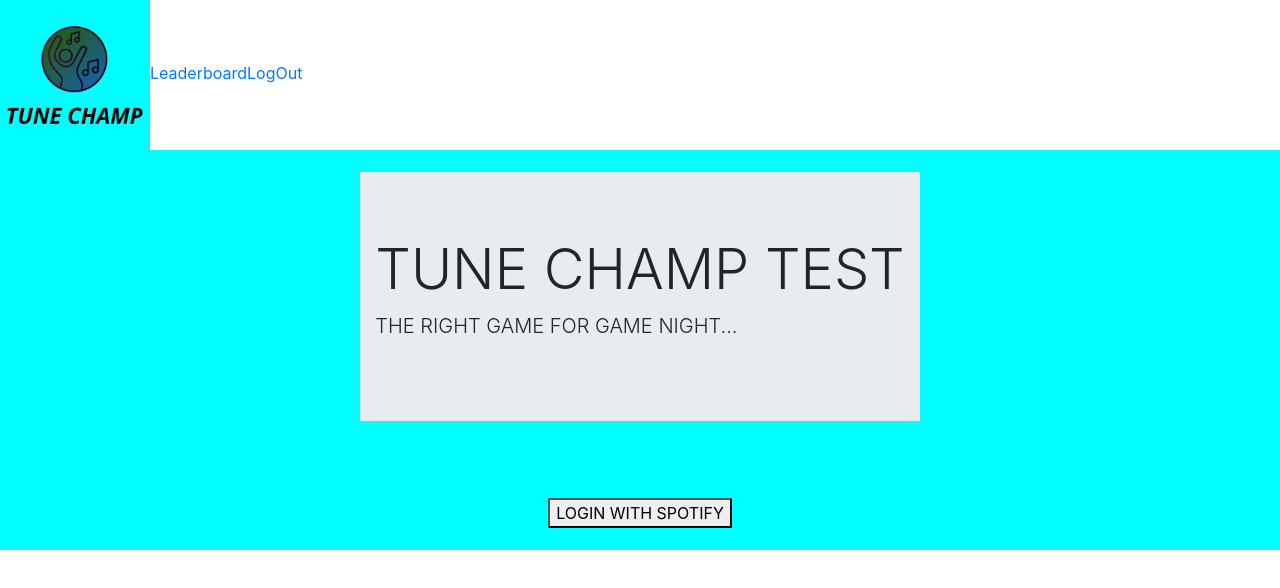
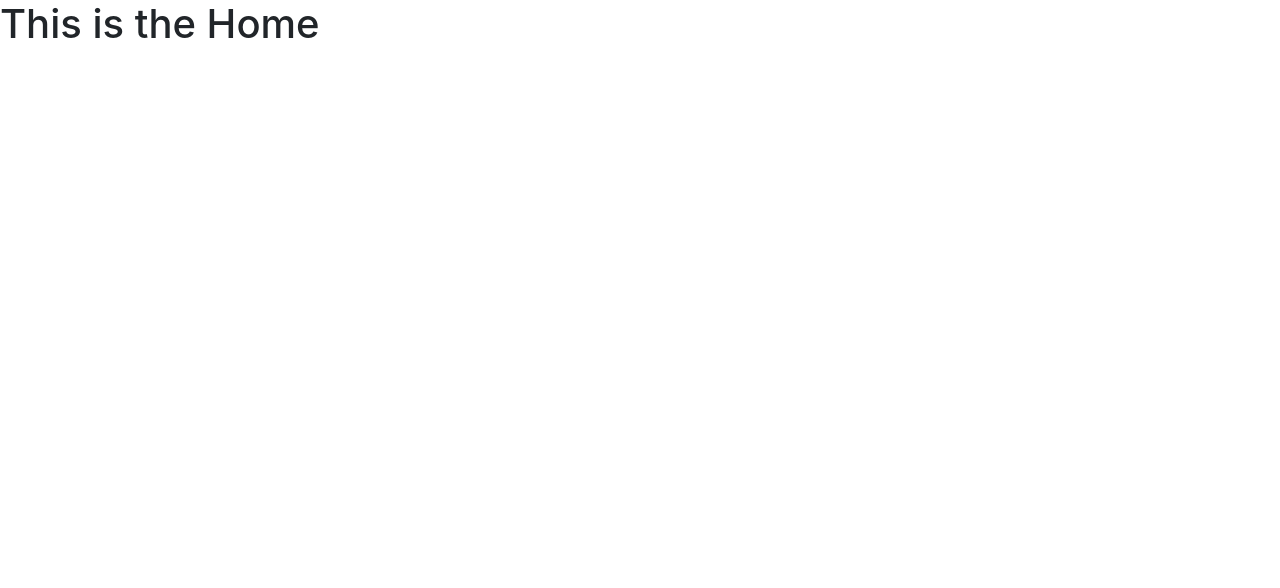
Before and after one commit to RpowellIV/DigiCraftsCapStone, a React (Create React App) app in the folder tunechamp/: page /home in a window 1280 px wide. Shown: the top 588 px of the page. Built offline with nearby package versions, Linux system fonts and the light colour scheme.

Commit message:
fixed switch routing

```diff
--- a/tunechamp/src/App.js
+++ /dev/null
@@ -1,25 +0,0 @@
-import { Login, Header, Home, LeaderBoard } from './components'
-import { BrowserRouter as Router, Switch, Route } from 'react-router-dom'
-
-const App = () => {
-    return (
-        <Router>
-            <div className="y-app">
-                <Switch>
-                    <Route path='/'>
-                        <Header />
-                        <Login />
-                    </Route>
-                    <Route path='/home'>
-                        <Home />
-                    </Route>
-                    <Route path='/leaderboard'>
-                        <LeaderBoard />
-                    </Route>
-                </Switch>
-            </div>
-
-        </Router>
-    );
-    }
-export default App;
--- /dev/null
+++ b/tunechamp/src/components/App.jsx
@@ -0,0 +1,26 @@
+import React from 'react';
+import { Login, Header, Home, LeaderBoard } from './index';
+import { BrowserRouter as Router, Switch, Route } from 'react-router-dom';
+
+const App = () => {
+  return (
+    <Router>
+      <div className='app'>
+        <Switch>
+          <Route path='/home'>
+            <Home />
+          </Route>
+          <Route path='/leaderboard'>
+            <Header />
+            <LeaderBoard />
+          </Route>
+          <Route path='/'>
+            <Header />
+            <Login />
+          </Route>
+        </Switch>
+      </div>
+    </Router>
+  );
+};
+export default App;
--- a/tunechamp/src/components/header.jsx
+++ b/tunechamp/src/components/header.jsx
@@ -1,20 +1,23 @@
-import React from "react";
-import { Link } from 'react-router-dom'
-import TuneChamp from "../media/tuneChampImg.png";
-let Header = () => {
+import React from 'react';
+import { Link } from 'react-router-dom';
+import TuneChamp from '../media/tuneChampImg.png';
 
+const Header = () => {
   return (
     <nav className='header'>
       <div>
         <Link to='/home' className='home'>
-                    <img className='logo' src={TuneChamp} alt="TuneChamp test logo"></img>
+          <img className='logo' src={TuneChamp} alt='TuneChamp test logo'></img>
         </Link>
-                <Link to='/leaderboard' className='leaderboard'>Leaderboard</Link>
-                <Link to='/' className='logout'>LogOut</Link>
+        <Link to='/leaderboard' className='leaderboard'>
+          Leaderboard
+        </Link>
+        <Link to='/' className='logout'>
+          LogOut
+        </Link>
       </div>
     </nav>
-    )
+  );
 };
 
-
 export default Header;
--- a/tunechamp/src/index.js
+++ b/tunechamp/src/index.js
@@ -1,10 +1,9 @@
 import React from 'react';
 import ReactDOM from 'react-dom';
-import App from './App';
-import { Provider } from 'react-redux'
+import App from './components/App';
+import { Provider } from 'react-redux';
 import './index.css';
 // import store from './redux/store'
-
 
 ReactDOM.render(
   <React.StrictMode>
--- a/tunechamp/src/redux/store.js
+++ b/tunechamp/src/redux/store.js
@@ -1,4 +1,4 @@
-import { createStore } from 'redux';
-import rootReducer from './reducers';
+// import { createStore } from 'redux';
+// import rootReducer from './reducers';
 
-export default createStore(rootReducer, window.__REDUX_DEVTOOLS_EXTENSION__ && window.__REDUX_DEVTOOLS_EXTENSION__() )
+// export default createStore(rootReducer, window.__REDUX_DEVTOOLS_EXTENSION__ && window.__REDUX_DEVTOOLS_EXTENSION__() )
```
Also changed, not shown: tunechamp/src/components/leaderBoard.jsx (+10 -9 lines), tunechamp/src/components/tuneChamp.jsx (+7 -7 lines), 1 other file (tests, documents, lock files or other folders). Lines whose indentation alone changed are shown as unchanged.
